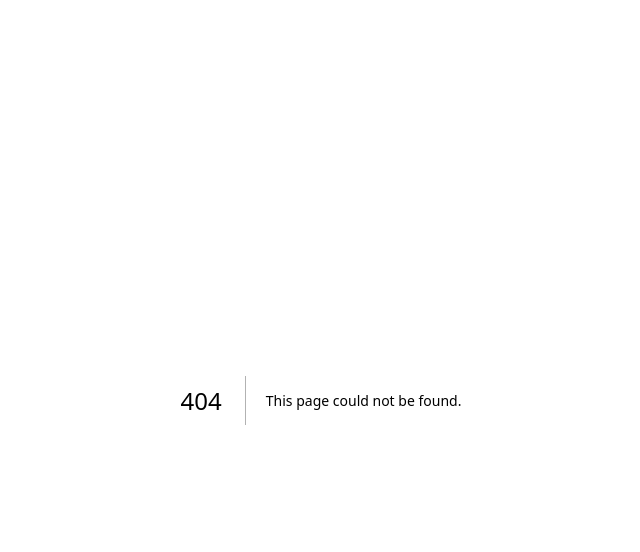
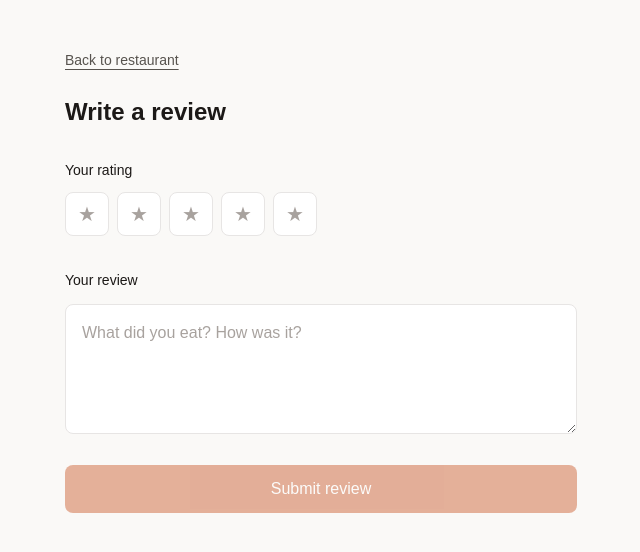
Before and after one commit to abhi31352-bit/zomato-lite-, a Next.js app: page /review/1 in a window 1280 px wide. Before the commit this address had no page. Shown: the top 552 px of the page, without its empty margins (319-959 px from the left). Built offline with nearby package versions, Linux system fonts and the light colour scheme; no server answers; the database is empty.

Commit message:
Add review form and restaurant page screens

```diff
--- /dev/null
+++ b/app/restaurant/[id]/page.tsx
@@ -0,0 +1,133 @@
+"use client";
+
+import { useEffect, useState } from "react";
+import { useParams } from "next/navigation";
+import Link from "next/link";
+
+type Review = { id: number; rating: number; comment: string; createdAt: string };
+
+type RestaurantData = {
+  name: string;
+  cuisine: string;
+  area: string;
+  averageRating: number | null;
+  totalReviews: number;
+  latestReview: Review | null;
+  reviews: Review[];
+};
+
+function formatDate(iso: string) {
+  return new Date(iso).toLocaleDateString("en-IN", {
+    day: "numeric",
+    month: "short",
+    hour: "numeric",
+    minute: "2-digit",
+  });
+}
+
+export default function RestaurantPage() {
+  const params = useParams<{ id: string }>();
+  const id = params.id;
+
+  const [data, setData] = useState<RestaurantData | null>(null);
+  const [notFound, setNotFound] = useState(false);
+
+  useEffect(() => {
+    fetch(`/api/restaurants/${id}`)
+      .then((res) => {
+        if (res.status === 404) {
+          setNotFound(true);
+          return null;
+        }
+        return res.json();
+      })
+      .then((json) => {
+        if (json) setData(json);
+      })
+      .catch(() => {});
+  }, [id]);
+
+  if (notFound) {
+    return (
+      <main className="min-h-screen bg-[#FAF9F7] text-[#1C1917]">
+        <div className="mx-auto w-full max-w-[560px] px-6 py-12">
+          <p>Restaurant not found.</p>
+        </div>
+      </main>
+    );
+  }
+
+  if (!data) {
+    return (
+      <main className="min-h-screen bg-[#FAF9F7] text-[#1C1917]">
+        <div className="mx-auto w-full max-w-[560px] px-6 py-12">
+          <p className="text-[#57534E]">Loading…</p>
+        </div>
+      </main>
+    );
+  }
+
+  return (
+    <main className="min-h-screen bg-[#FAF9F7] text-[#1C1917]">
+      <div className="mx-auto w-full max-w-[560px] px-6 py-12">
+        <h1 className="text-2xl font-semibold">{data.name}</h1>
+        <p className="mt-1 text-sm text-[#78716C]">
+          {data.cuisine} · {data.area}
+        </p>
+
+        {data.totalReviews === 0 || data.averageRating === null ? (
+          <div className="mt-10 rounded-lg border border-[#E7E5E4] bg-white p-6">
+            <p className="text-lg">No reviews yet.</p>
+            <p className="mt-1 text-sm text-[#78716C]">Be the first to review this place.</p>
+            <Link
+              href={`/review/${id}`}
+              className="mt-4 inline-block rounded-lg bg-[#C2410C] px-5 py-2.5 text-sm font-medium text-white"
+            >
+              Write the first review
+            </Link>
+          </div>
+        ) : (
+          <>
+            <div className="mt-8 flex items-baseline gap-3">
+              <p className="text-6xl font-semibold">{data.averageRating}</p>
+              <p className="text-sm text-[#78716C]">
+                {data.totalReviews} review{data.totalReviews === 1 ? "" : "s"}
+              </p>
+            </div>
+
+            {data.latestReview && (
+              <section className="mt-8 rounded-lg border-2 border-[#C2410C] bg-white p-5">
+                <p className="text-xs font-medium uppercase tracking-wide text-[#C2410C]">Latest review</p>
+                <p className="mt-2 text-sm">
+                  {data.latestReview.rating} / 5 · {formatDate(data.latestReview.createdAt)}
+                </p>
+                <p className="mt-1 text-base">{data.latestReview.comment}</p>
+              </section>
+            )}
+
+            <section className="mt-8">
+              <h2 className="text-sm font-medium text-[#57534E]">Older reviews</h2>
+              <ul className="mt-3 divide-y divide-[#E7E5E4] rounded-lg border border-[#E7E5E4] bg-white">
+                {data.reviews.map((r) => (
+                  <li key={r.id} className="p-4">
+                    <p className="text-sm text-[#57534E]">
+                      {r.rating} / 5 · {formatDate(r.createdAt)}
+                    </p>
+                    <p className="mt-1">{r.comment}</p>
+                  </li>
+                ))}
+              </ul>
+            </section>
+
+            <Link
+              href={`/review/${id}`}
+              className="mt-8 inline-block rounded-lg border border-[#C2410C] px-5 py-2.5 text-sm font-medium text-[#C2410C]"
+            >
+              Write a review
+            </Link>
+          </>
+        )}
+      </div>
+    </main>
+  );
+}
--- /dev/null
+++ b/app/review/[restaurantId]/page.tsx
@@ -0,0 +1,112 @@
+"use client";
+
+import { useEffect, useState } from "react";
+import { useParams, useRouter } from "next/navigation";
+import Link from "next/link";
+
+export default function ReviewPage() {
+  const params = useParams<{ restaurantId: string }>();
+  const restaurantId = params.restaurantId;
+  const router = useRouter();
+
+  const [restaurantName, setRestaurantName] = useState("");
+  const [rating, setRating] = useState(0);
+  const [comment, setComment] = useState("");
+  const [error, setError] = useState("");
+  const [submitting, setSubmitting] = useState(false);
+
+  useEffect(() => {
+    fetch(`/api/restaurants/${restaurantId}`)
+      .then((res) => (res.ok ? res.json() : null))
+      .then((data) => {
+        if (data) setRestaurantName(data.name);
+      })
+      .catch(() => {});
+  }, [restaurantId]);
+
+  const canSubmit = rating >= 1 && comment.trim().length > 0 && !submitting;
+
+  async function onSubmit() {
+    if (!canSubmit) return;
+    setSubmitting(true);
+    setError("");
+    const res = await fetch("/api/reviews", {
+      method: "POST",
+      headers: { "Content-Type": "application/json" },
+      body: JSON.stringify({ restaurantId: Number(restaurantId), rating, comment: comment.trim() }),
+    });
+    const data = await res.json().catch(() => null);
+    if (!res.ok) {
+      // Display what the backend said — never invent our own message.
+      setError(data?.error ?? "Something went wrong.");
+      setSubmitting(false);
+      return;
+    }
+    router.push(`/restaurant/${restaurantId}`);
+  }
+
+  return (
+    <main className="min-h-screen bg-[#FAF9F7] text-[#1C1917]">
+      <div className="mx-auto w-full max-w-[560px] px-6 py-12">
+        <Link href={`/restaurant/${restaurantId}`} className="text-sm text-[#57534E] underline underline-offset-4">
+          Back to restaurant
+        </Link>
+        <h1 className="mt-6 text-2xl font-semibold">
+          {restaurantName ? `Review ${restaurantName}` : "Write a review"}
+        </h1>
+
+        <div className="mt-8">
+          <p className="text-sm font-medium">Your rating</p>
+          <div className="mt-3 flex gap-2" role="radiogroup" aria-label="Star rating">
+            {[1, 2, 3, 4, 5].map((n) => (
+              <button
+                key={n}
+                type="button"
+                role="radio"
+                aria-checked={rating === n}
+                aria-label={`${n} star${n > 1 ? "s" : ""}`}
+                onClick={() => setRating(n)}
+                className={`h-11 w-11 rounded-lg border text-xl transition-colors ${
+                  rating === n
+                    ? "border-[#C2410C] bg-[#C2410C] text-white"
+                    : "border-[#E7E5E4] bg-white text-[#A8A29E] hover:border-[#C2410C] hover:text-[#C2410C]"
+                }`}
+              >
+                ★
+              </button>
+            ))}
+          </div>
+        </div>
+
+        <div className="mt-8">
+          <label htmlFor="comment" className="text-sm font-medium">
+            Your review
+          </label>
+          <textarea
+            id="comment"
+            value={comment}
+            onChange={(e) => setComment(e.target.value)}
+            rows={4}
+            placeholder="What did you eat? How was it?"
+            className="mt-3 w-full rounded-lg border border-[#E7E5E4] bg-white p-4 text-base placeholder:text-[#A8A29E] focus:border-[#C2410C] focus:outline-none"
+          />
+        </div>
+
+        {error && (
+          <p role="alert" className="mt-4 rounded-lg border border-[#C2410C] bg-white p-3 text-sm">
+            {error}
+          </p>
+        )}
+
+        <button
+          type="button"
+          onClick={onSubmit}
+          disabled={!canSubmit}
+          className="mt-6 w-full rounded-lg bg-[#C2410C] py-3 text-base font-medium text-white disabled:cursor-not-allowed disabled:opacity-40"
+        >
+          {submitting ? "Submitting…" : "Submit review"}
+        </button>
+      </div>
+    </main>
+  );
+}
```
